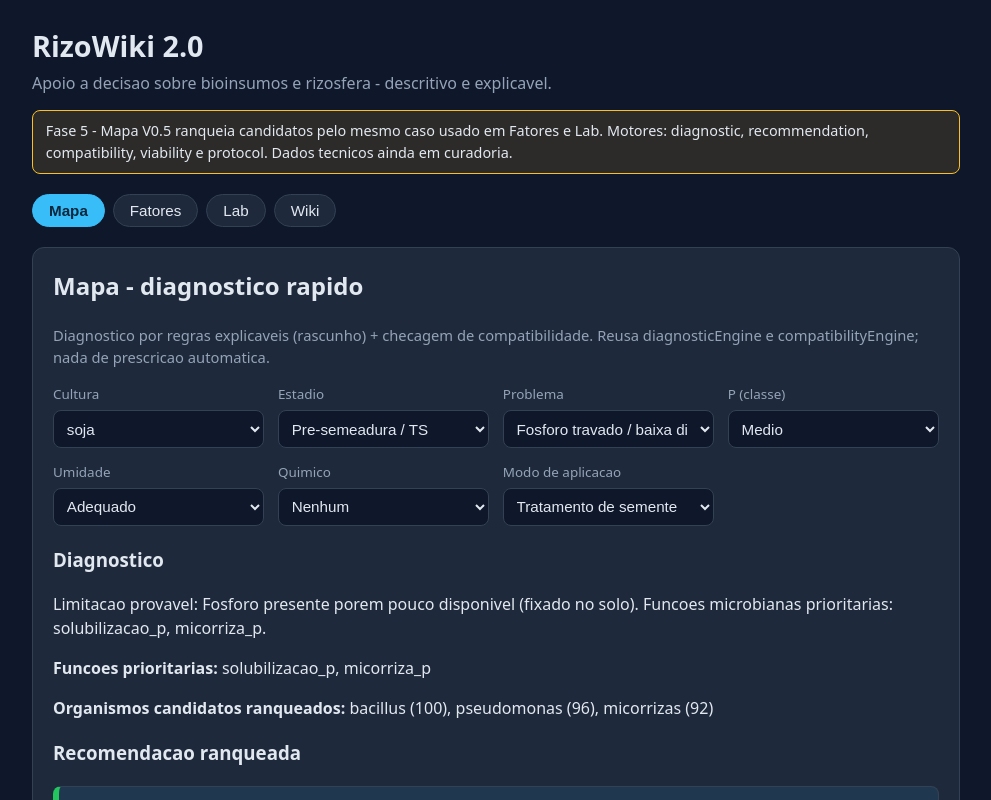
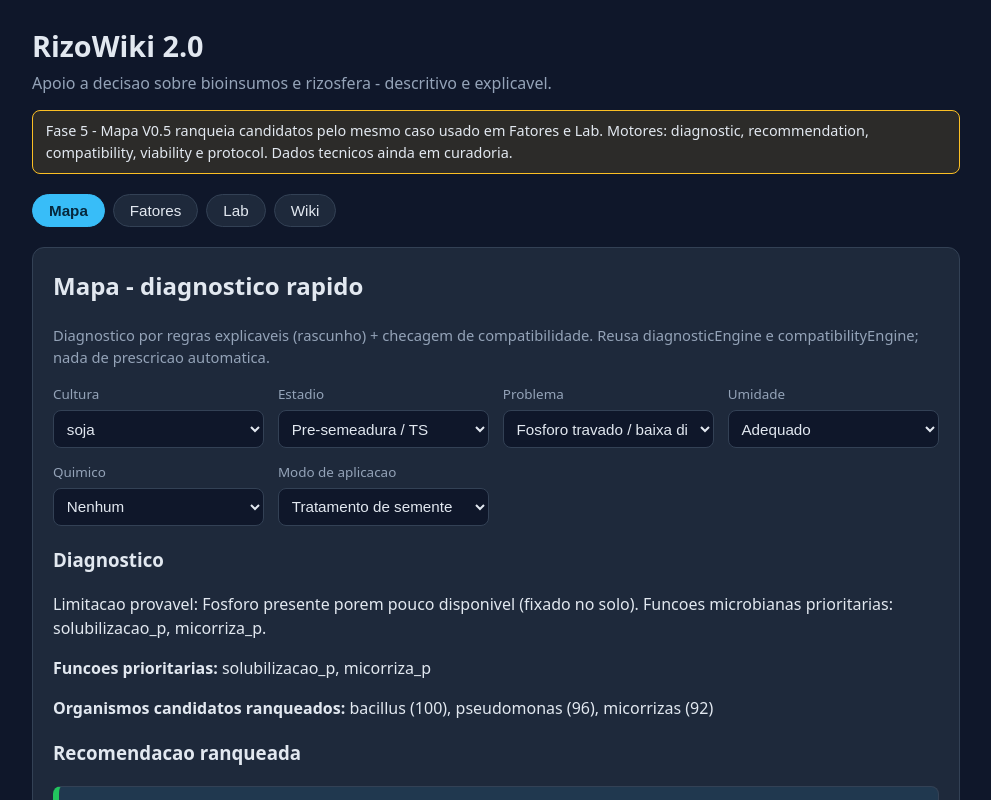
Before and after one commit to MarcoAntonioBarreiros/RizoWiki-2.0, a React (Vite) app: page / in a window 1280 px wide. Shown: the top 800 px of the page, without its empty margins (144-1135 px from the left). Built offline with nearby package versions, Linux system fonts and the light colour scheme.

Commit message:
Remove phosphorus class selector from Mapa

```diff
--- a/src/App.jsx
+++ b/src/App.jsx
@@ -11,7 +11,6 @@ const DEFAULT_CASE = {
   cultura: 'soja',
   estadio: 'pre_semeadura',
   problema: 'fosforo_indisponivel',
-  pClasse: 'medio',
   umidade: 'adequado',
   quimico: 'nenhum',
   modo: 'tratamento_semente',
--- a/src/components/QuickDiagnosisForm.jsx
+++ b/src/components/QuickDiagnosisForm.jsx
@@ -9,12 +9,6 @@ const ESTADIOS = [
   { value: 'pre_semeadura', label: 'Pre-semeadura / TS' },
   { value: 'vegetativo', label: 'Vegetativo' },
   { value: 'reprodutivo', label: 'Reprodutivo' },
-];
-
-const P_CLASSES = [
-  { value: 'baixo', label: 'Baixo' },
-  { value: 'medio', label: 'Medio' },
-  { value: 'alto', label: 'Alto' },
 ];
 
 const UMIDADES = [
@@ -66,7 +60,6 @@ export default function QuickDiagnosisForm({ value, onChange }) {
       <Field label="Cultura" field="cultura" value={value.cultura} options={CULTURAS} onChange={onChange} />
       <Field label="Estadio" field="estadio" value={value.estadio} options={ESTADIOS} onChange={onChange} />
       <Field label="Problema" field="problema" value={value.problema} options={problemaOptions} onChange={onChange} />
-      <Field label="P (classe)" field="pClasse" value={value.pClasse} options={P_CLASSES} onChange={onChange} />
       <Field label="Umidade" field="umidade" value={value.umidade} options={UMIDADES} onChange={onChange} />
       <Field label="Quimico" field="quimico" value={value.quimico} options={QUIMICOS} onChange={onChange} />
       <Field label="Modo de aplicacao" field="modo" value={value.modo} options={MODOS} onChange={onChange} />
```
